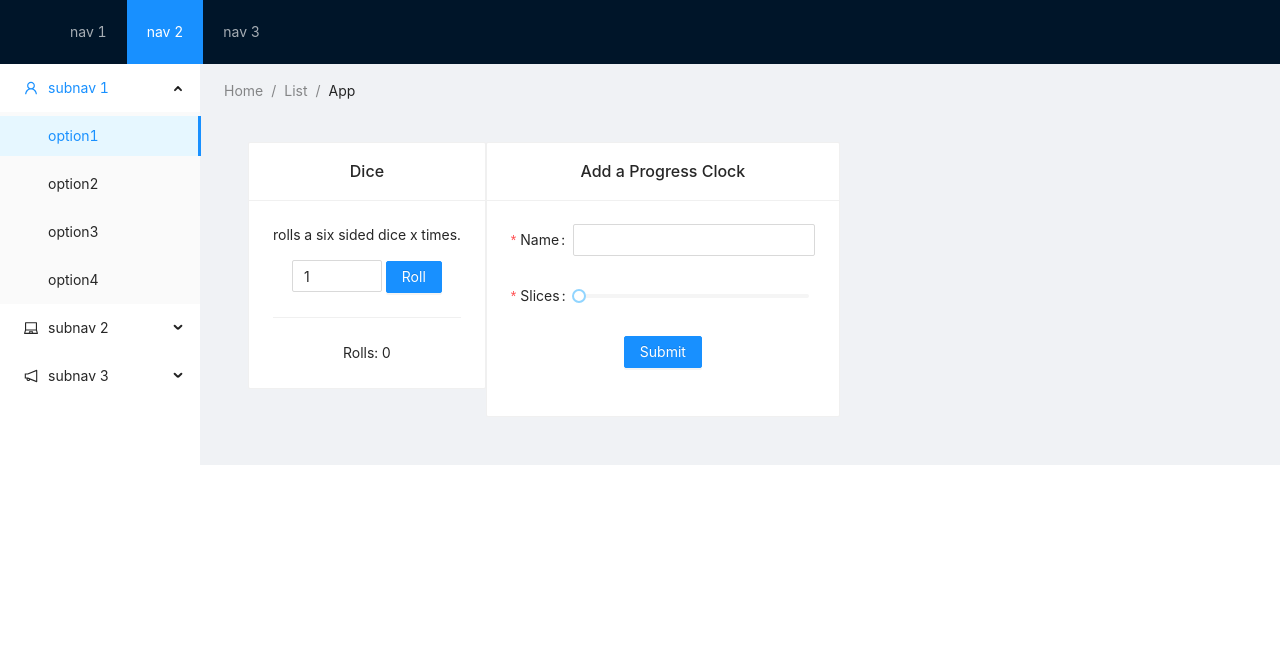
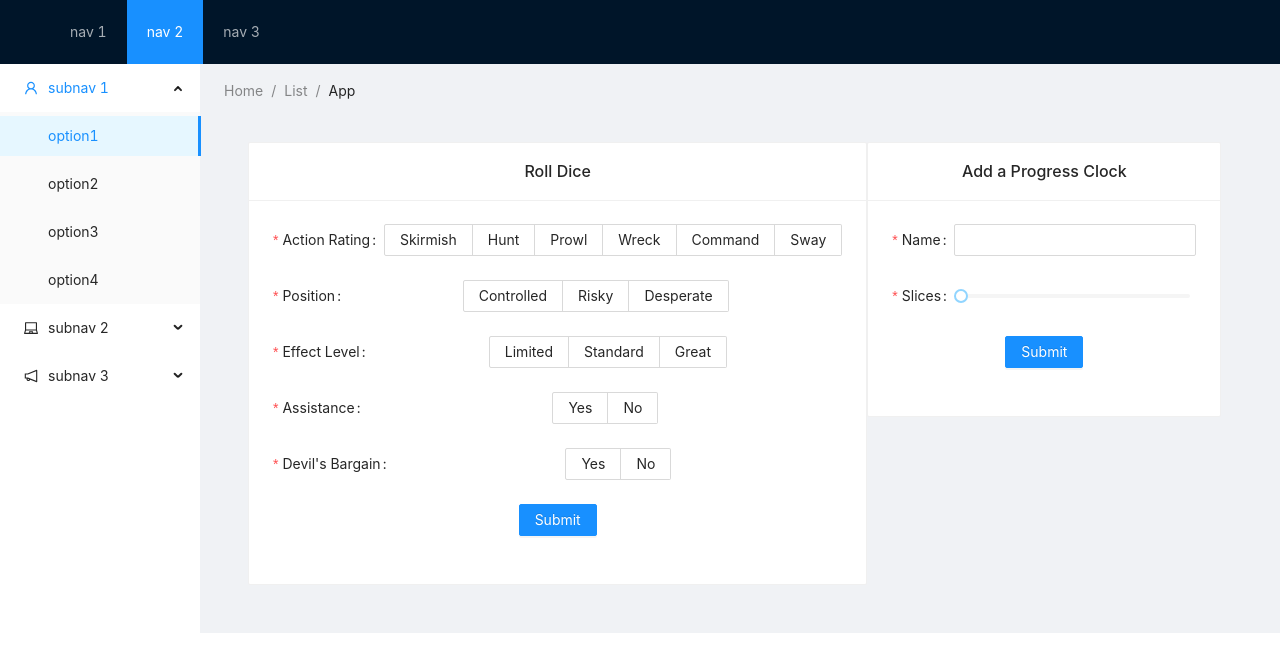
Before and after one commit to carnationcrab/blades-dashboard, a React (Create React App) app: page / in a window 1280 px wide. Shown: the top 672 px of the page. Built offline with nearby package versions, Linux system fonts and the light colour scheme.

Commit message:
basic form dice roll

```diff
--- a/src/views/dashboard/dashboard.tsx
+++ b/src/views/dashboard/dashboard.tsx
@@ -10,6 +10,7 @@ import {
 import DiceRoller from "./elements/diceRoller";
 import Clock from "./elements/clock";
 import ClockForm from "./forms/addClock";
+import DiceForm from "./forms/rollDice";
 
 const { SubMenu } = Menu;
 const { Header, Content, Sider } = Layout;
@@ -74,7 +75,7 @@ export default function Dashboard() {
             >
               <Row>
                 <Col>
-                  <DiceRoller />
+                  <DiceForm />
                 </Col>
                 <Col>
                   <ClockForm />
--- a/src/views/dashboard/elements/clock.tsx
+++ b/src/views/dashboard/elements/clock.tsx
@@ -7,8 +7,6 @@ import React, { useState } from "react";
 export default function Clock(props: any) {
   const [deleted, setDeleted] = useState(false);
   console.log(props.slices);
-
-  let colors = ["grey", "grey", "grey", "grey", "grey", "grey"];
 
   let pieData = [];
   let sliceY = 100 / props.slices;
--- a/src/views/dashboard/elements/diceRoller.tsx
+++ b/src/views/dashboard/elements/diceRoller.tsx
@@ -8,7 +8,7 @@ function rollDie() {
   return Math.floor(Math.random() * (max - min) + min);
 }
 
-export default function DiceRoller() {
+export default function DiceRoller(props: any) {
   const [rolls, setRolls] = useState([0, ""]);
   const [rollCount, setRollCount] = useState(1);
 
--- /dev/null
+++ b/src/views/dashboard/forms/rollDice.tsx
@@ -0,0 +1,104 @@
+import { Card, Input, Form, Slider, Button, Radio } from "antd";
+import React, { useState } from "react";
+import DiceRoller from "../elements/diceRoller";
+
+function DiceForm() {
+  const [diceData, setDiceData] = useState([<div></div>]);
+
+  const onFinish = (values: any) => {
+    console.log("Success:", values);
+    setDiceData([values]);
+  };
+
+  const onFinishFailed = (errorInfo: any) => {
+    console.log("Failed:", errorInfo);
+  };
+
+  return (
+    <div className="App">
+      <Card title="Roll Dice">
+        <Form
+          name="basic"
+          initialValues={{ remember: true }}
+          onFinish={onFinish}
+          onFinishFailed={onFinishFailed}
+        >
+          <Form.Item
+            label="Action Rating"
+            name="action"
+            rules={[
+              { required: true, message: "Please choose an Action Rating!" },
+            ]}
+          >
+            <Radio.Group>
+              <Radio.Button value="skirmish">Skirmish</Radio.Button>
+              <Radio.Button value="hunt">Hunt</Radio.Button>
+              <Radio.Button value="prowl">Prowl</Radio.Button>
+              <Radio.Button value="wreck">Wreck</Radio.Button>
+              <Radio.Button value="command">Command</Radio.Button>
+              <Radio.Button value="sway">Sway</Radio.Button>
+            </Radio.Group>
+          </Form.Item>
+
+          <Form.Item
+            label="Position"
+            name="position"
+            rules={[{ required: true, message: "Please choose a position!" }]}
+          >
+            <Radio.Group>
+              <Radio.Button value="controlled">Controlled</Radio.Button>
+              <Radio.Button value="risky">Risky</Radio.Button>
+              <Radio.Button value="desperate">Desperate</Radio.Button>
+            </Radio.Group>
+          </Form.Item>
+
+          <Form.Item
+            label="Effect Level"
+            name="effect"
+            rules={[
+              { required: true, message: "Please choose an effect level!" },
+            ]}
+          >
+            <Radio.Group>
+              <Radio.Button value="limited">Limited</Radio.Button>
+              <Radio.Button value="standard">Standard</Radio.Button>
+              <Radio.Button value="great">Great</Radio.Button>
+            </Radio.Group>
+          </Form.Item>
+
+          <Form.Item
+            label="Assistance"
+            name="assist"
+            rules={[{ required: true, message: "Please choose assistance!" }]}
+          >
+            <Radio.Group>
+              <Radio.Button value={true}>Yes</Radio.Button>
+              <Radio.Button value={false}>No</Radio.Button>
+            </Radio.Group>
+          </Form.Item>
+
+          <Form.Item
+            label="Devil's Bargain"
+            name="devil"
+            rules={[
+              { required: true, message: "Please choose devil's bargain!" },
+            ]}
+          >
+            <Radio.Group>
+              <Radio.Button value={true}>Yes</Radio.Button>
+              <Radio.Button value={false}>No</Radio.Button>
+            </Radio.Group>
+          </Form.Item>
+
+          <Form.Item>
+            <Button type="primary" htmlType="submit">
+              Submit
+            </Button>
+          </Form.Item>
+        </Form>
+      </Card>
+    </div>
+  );
+}
+
+export default DiceForm;
```
